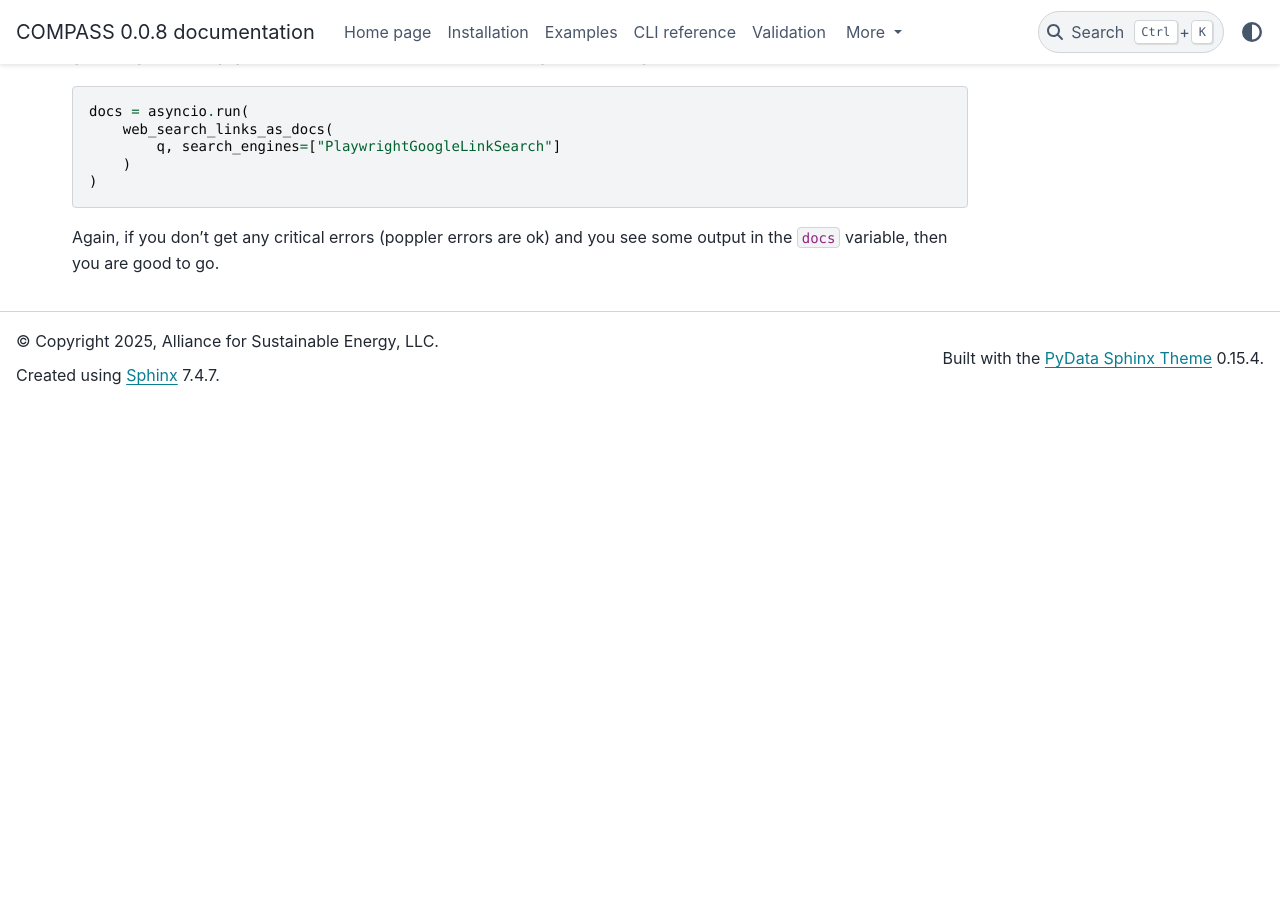
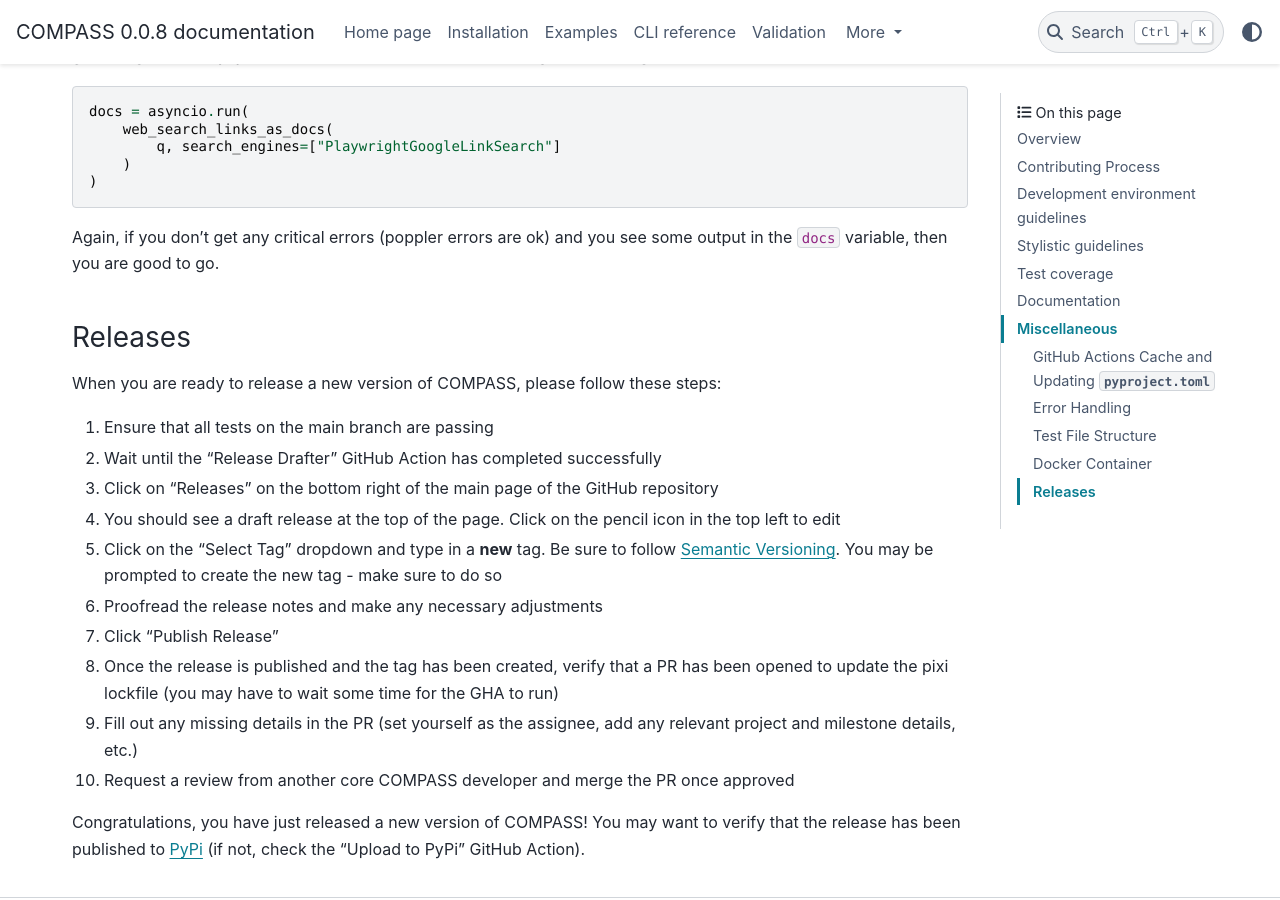
Before and after one commit to NREL/COMPASS, a Sphinx documentation site: the page built from docs/source/dev/README.rst, in a window 1280 px wide and 900 px high, scrolled down 7536 px. Built offline with Sphinx 7.4.7 and the PyData theme 0.15.4, drawn with Linux system fonts in a browser that asks for light colours; pages that are not in the unit, such as notebooks, are missing from menus; the version number is read from the project's files by our own code; before the commit the page ends 7941 px from its top, so only the background shows below that.

Commit message:
Add release instructions

```diff
--- a/docs/source/dev/README.rst
+++ b/docs/source/dev/README.rst
@@ -363,3 +363,24 @@ variable, then you are good to go. Similarly, you can test the camoufox browser
 
 Again, if you don't get any critical errors (poppler errors are ok) and you see some output in the ``docs``
 variable, then you are good to go.
+
+
+Releases
+^^^^^^^^
+
+When you are ready to release a new version of COMPASS, please follow these steps:
+
+1) Ensure that all tests on the main branch are passing
+2) Wait until the "Release Drafter" GitHub Action has completed successfully
+3) Click on "Releases" on the bottom right of the main page of the GitHub repository
+4) You should see a draft release at the top of the page. Click on the pencil icon in the top left to edit
+5) Click on the "Select Tag" dropdown and type in a **new** tag. Be sure to follow `Semantic Versioning <https://semver.org/>`_. You may be prompted to create the new tag - make sure to do so
+6) Proofread the release notes and make any necessary adjustments
+7) Click "Publish Release"
+8) Once the release is published and the tag has been created, verify that a PR has been opened to update the pixi lockfile (you may have to wait some time for the GHA to run)
+9) Fill out any missing details in the PR (set yourself as the assignee, add any relevant project and milestone details, etc.)
+10) Request a review from another core COMPASS developer and merge the PR once approved
+
+Congratulations, you have just released a new version of COMPASS!
+You may want to verify that the release has been published to `PyPi <https://pypi.org/project/NREL-COMPASS/>`_
+(if not, check the "Upload to PyPi" GitHub Action).
```
